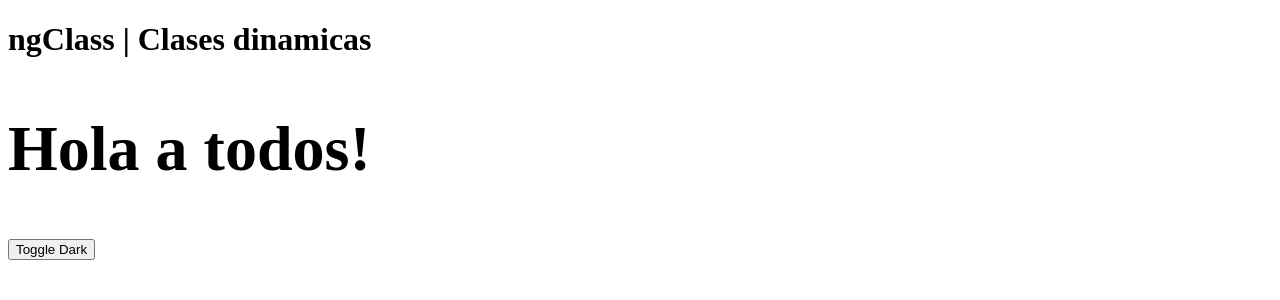
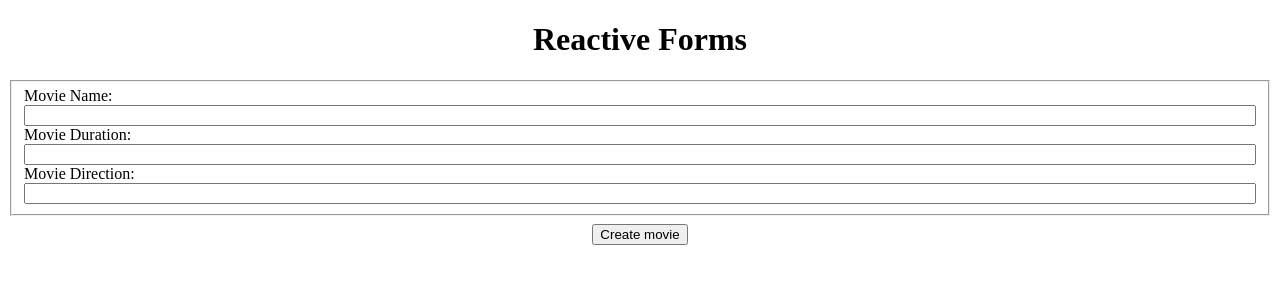
Before and after one commit to Mariacabriles29/projectAngular, an Angular app: page / in a window 1280 px wide. Shown: the top 300 px of the page. Built offline with nearby package versions, Linux system fonts and the light colour scheme.

Commit message:
feat: form reactives

```diff
--- a/src/app/app.component.css
+++ b/src/app/app.component.css
@@ -9,3 +9,14 @@
 .big {
   font-size: 4em;
 }
+
+.contentForm {
+  display: flex;
+  flex-direction: column;
+  justify-content: center;
+}
+.buttonForm {
+  display: flex;
+  justify-content: center;
+  padding: 8px;
+}
--- a/src/app/app.component.html
+++ b/src/app/app.component.html
@@ -50,10 +50,29 @@
 
 
 <!-- Directiva ngClass | Clases dinamicas -->
-<h1> ngClass | Clases dinamicas </h1>
+<!-- <h1> ngClass | Clases dinamicas </h1>
 
 <h2 [ngClass]="{dark:isDark , big:true}"> Hola a todos!</h2>
 
-<button (click)="toogleDark()">Toggle Dark</button>
+<button (click)="toogleDark()">Toggle Dark</button> -->
 
+
+<!-- Formularios reactivos   -->
+
+
+<h1 style="text-align: center;"> Reactive Forms</h1>
+
+<form [formGroup]="movieForm" (submit)="handleSubmit()">
+  <fieldset class="contentForm">
+    <label for="movie-name">Movie Name:</label>
+    <input type="text" id="movie-name" formControlName="name" />
+    <label for="movie-duration">Movie Duration:</label>
+    <input type="text" id="movie-duration" formControlName="duration" />
+    <label for="movie-direction">Movie Direction:</label>
+    <input type="text" id="movie-direction" formControlName="director" />
+  </fieldset>
+  <div class="buttonForm">
+    <button (click)="handleSubmit()"> Create movie</button>
+  </div>
+</form>
 <router-outlet />
--- a/src/app/app.component.ts
+++ b/src/app/app.component.ts
@@ -1,9 +1,15 @@
 import { Component } from '@angular/core';
-import { FormsModule } from '@angular/forms';
+import {
+  Form,
+  FormControl,
+  FormGroup,
+  FormsModule,
+  ReactiveFormsModule,
+} from '@angular/forms';
 import { RouterOutlet } from '@angular/router';
 import { Animal } from '../data/animals';
 import Product from './models/Produxt';
-import { NgClass } from '@angular/common';
+//import { NgClass } from '@angular/common';
 // import { ChildComponent } from './components/child/child.component';
 
 //import { HeaderComponent } from './components/header/header.component';
@@ -11,7 +17,7 @@ import { NgClass } from '@angular/common';
 @Component({
   selector: 'app-root',
   standalone: true,
-  imports: [RouterOutlet, FormsModule, NgClass],
+  imports: [RouterOutlet, FormsModule, ReactiveFormsModule],
   templateUrl: './app.component.html',
   styleUrl: './app.component.css',
 })
@@ -75,27 +81,49 @@ export class AppComponent {
   //se agregan estos otros datos para el jemplo de un modelo y interface
   //para usra product lo recomendable es que se cree un modelo o interface para que se pueda usar en varios componentes
   // aqui en el app.component.ts se crea un objeto de tipo product y se le asignan valores de la interfaz Product
-  userName: string;
-  myNumber: number;
-  myBoolean: boolean;
-  product: Product;
-  constructor() {
-    this.userName = 'Maria';
-    this.myNumber = 10;
-    this.myBoolean = true;
-    this.product = {
-      name: 'Computer',
-      price: 1000,
-      isForSale: true,
-    };
-  }
+  // userName: string;
+  // myNumber: number;
+  // myBoolean: boolean;
+  // product: Product;
+  // constructor() {
+  //   this.userName = 'Maria';
+  //   this.myNumber = 10;
+  //   this.myBoolean = true;
+  //   this.product = {
+  //     name: 'Computer',
+  //     price: 1000,
+  //     isForSale: true,
+  //   };
+  // }
 
   //se cree una variable para contralar la clase de css que debe mostrar la directiva ngClass
   //esto s ehace para aplicar clases dinamicamente
-  isDark: boolean = false;
+  // isDark: boolean = false;
 
   //este metodo se encarga de cambiar el valor de la variable isDark
-  toogleDark() {
-    this.isDark = !this.isDark;
+  // toogleDark() {
+  //   this.isDark = !this.isDark;
+  // }
+
+  //Formularios  recativos en angular
+
+  movieForm: FormGroup;
+  name: FormControl;
+  duration: FormControl;
+  director: FormControl;
+
+  constructor() {
+    this.name = new FormControl('');
+    this.duration = new FormControl('');
+    this.director = new FormControl('');
+
+    this.movieForm = new FormGroup({
+      name: this.name,
+      duration: this.duration,
+      director: this.director,
+    });
+  }
+  handleSubmit(): void {
+    console.log(this.movieForm.value);
   }
 }
```
